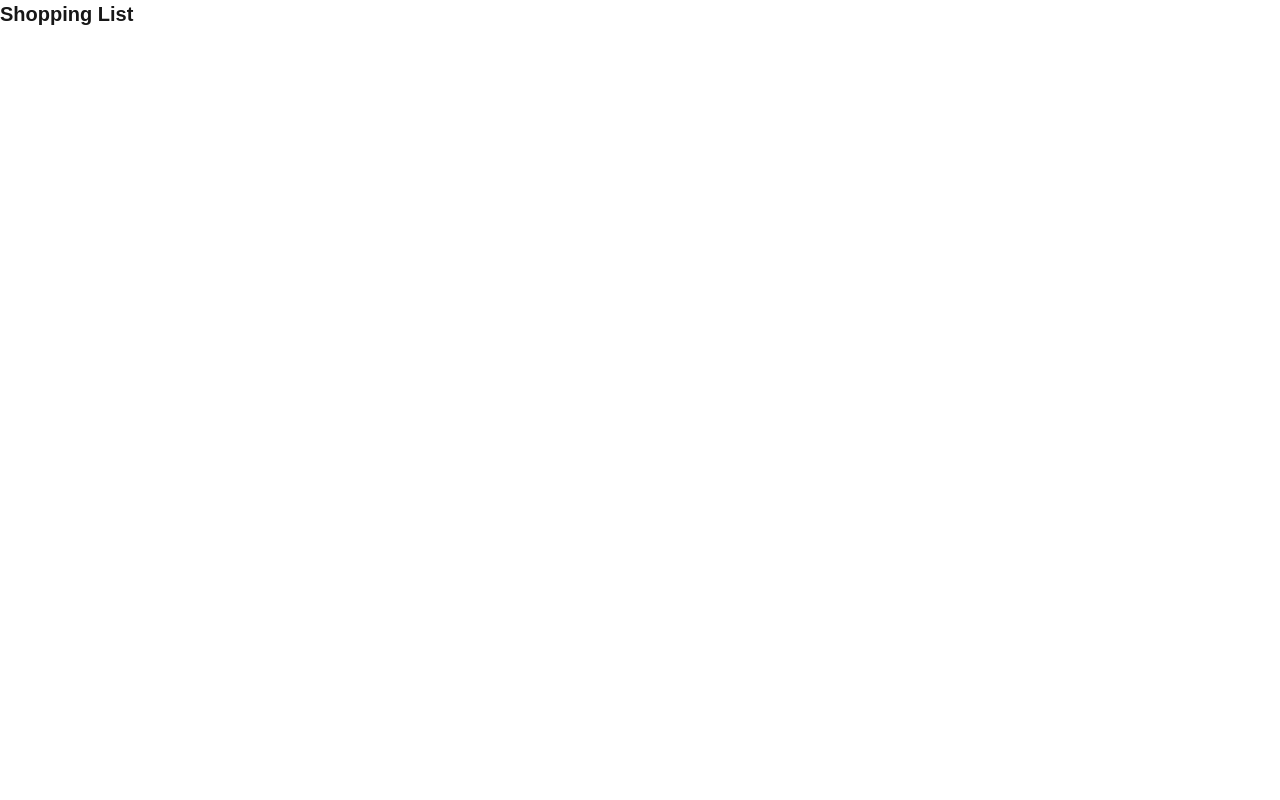
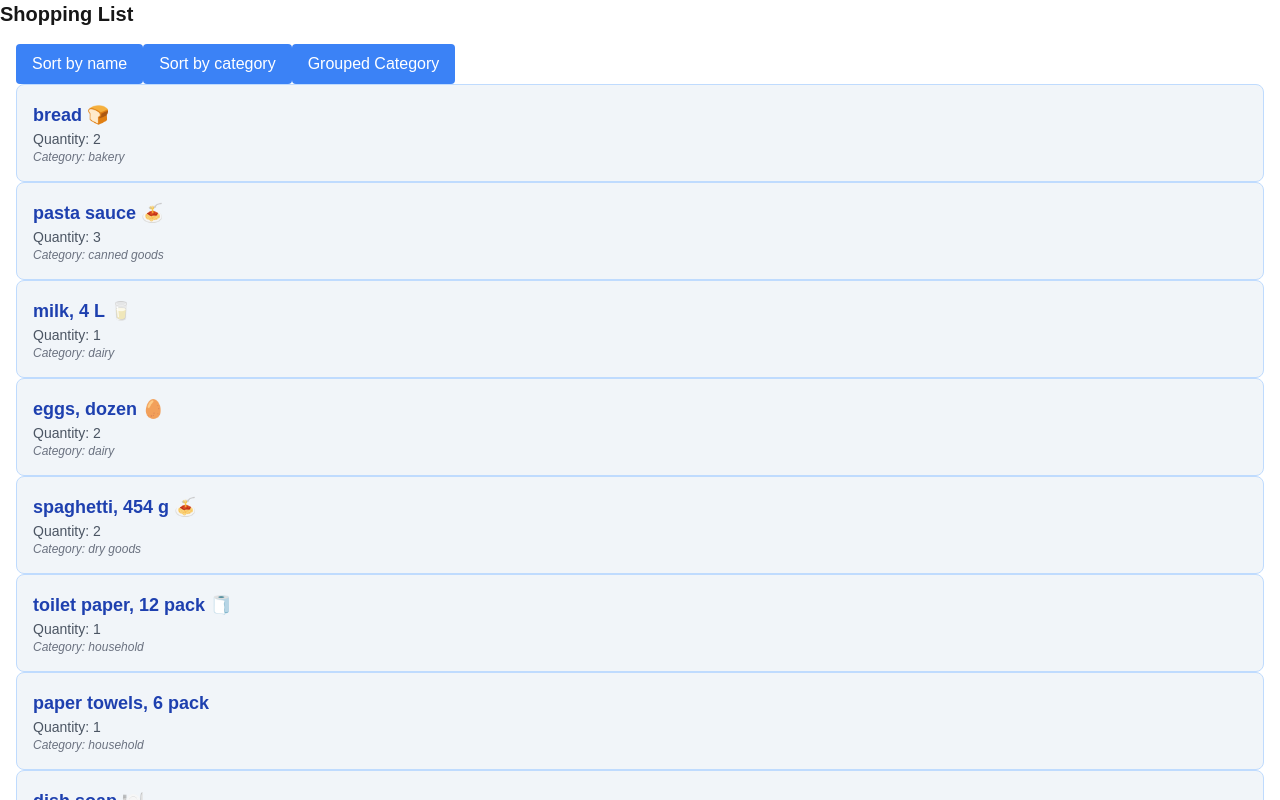
Before and after one commit to Nolelle/cprg306-assignments, a Next.js app: page /week-6 in a window 1280 px wide. Shown: the top 800 px of the page. Built offline with nearby package versions, Linux system fonts and the light colour scheme.

Commit message:
working on week 6

```diff
--- a/app/week-6/item-list.js
+++ b/app/week-6/item-list.js
@@ -1,90 +1,64 @@
-"use client"
+"use client";
 
 import { useState } from "react";
 import Item from "./item";
-
-const items = [ {
-  name: "milk, 4 L 🥛",
-  quantity: 1,
-  category: "dairy",
-},
-
- {
-  name: "bread 🍞",
-  quantity: 2,
-  category: "bakery",
-},
-
- {
-  name: "eggs, dozen 🥚",
-  quantity: 2,
-  category: "dairy",
-},
-
- {
-  name: "bananas 🍌",
-  quantity: 6,
-  category: "produce",
-},
-
- {
-  name: "broccoli 🥦",
-  quantity: 3,
-  category: "produce",
-},
-
- {
-  name: "chicken breasts, 1 kg 🍗",
-  quantity: 1,
-  category: "meat",
-},
-
- {
-  name: "pasta sauce 🍝",
-  quantity: 3,
-  category: "canned goods",
-},
-
- {
-  name: "spaghetti, 454 g 🍝",
-  quantity: 2,
-  category: "dry goods",
-},
-
- {
-  name: "toilet paper, 12 pack 🧻",
-  quantity: 1,
-  category: "household",
-},
-
- {
-  name: "paper towels, 6 pack",
-  quantity: 1,
-  category: "household",
-},
-
- {
-  name: "dish soap 🍽️",
-  quantity: 1,
-  category: "household",
-},
-
- {
-  name: "hand soap 🧼",
-  quantity: 4,
-  category: "household",
-}]
+import items from "./items.json";
 
 export default function ItemList() {
-  const [sortBy, setSortBy] = useState("name")
+  const [sortBy, setSortBy] = useState("category");
 
-  items.sort((a,b) => {})
+  const handleSortByName = (event) => {
+    setSortBy("name");
+  };
 
-    return(
-      <main className="p-4">
-      <ul className="space-y-4">
+  const handleSortByCategory = (event) => {
+    setSortBy("category");
+  };
+
+  const handleGroupByCategory = (event) => {}
+
+  if (sortBy === "name") {
+    items.sort((a, b) => a.name.localeCompare(b.name));
+  } else if (sortBy === "category") {
+    items.sort((a, b) => a.category.localeCompare(b.category));
+  }
+
+  return (
+    <main className="p-4">
+      <button
+        type="button"
+        onClick={handleSortByName}
+        className="px-4 py-2 rounded bg-blue-500 text-white hover:bg-blue-700"
+      >
+        Sort by name
+      </button>
+      <button
+        type="button"
+        onClick={handleSortByCategory}
+        className="px-4 py-2 rounded bg-blue-500 text-white hover:bg-blue-700"
+      >
+        Sort by category
+      </button>
+
+      <button
+        type="button"
+        onClick={handleGroupByCategory}
+        className="px-4 py-2 rounded bg-blue-500 text-white hover:bg-blue-700"
+      >
+       Grouped Category
+      </button>
+
+      <ul>
+        {items.map((item) => (
+          <li key={item.id}>
+            <Item
+              name={item.name}
+              quantity={item.quantity}
+              category={item.category}
+            />
+          </li>
+        ))}
       </ul>
-      </main>
-    )
-
+    </main>
+  );
 }
--- a/app/week-6/item.js
+++ b/app/week-6/item.js
@@ -1,12 +1,13 @@
-export default function Item({name, quantity, category}) {
-    return (
-        <main>
-            <li className="p-4 bg-slate-100 border border-blue-200 rounded-lg text-left">
-                <div className="text-lg font-bold text-blue-800">{name}</div>
-                <div className="text-sm font-normal text-gray-600">Quantity: {quantity}</div>
-                <div className="text-xs font-thin text-gray-500 italic">Category: {category}</div>
-            </li>
-        </main>
-    )
-
+export default function Item({ name, quantity, category }) {
+  return (
+    <li className="p-4 bg-slate-100 border border-blue-200 rounded-lg text-left">
+      <div className="text-lg font-bold text-blue-800">{name}</div>
+      <div className="text-sm font-normal text-gray-600">
+        Quantity: {quantity}
+      </div>
+      <div className="text-xs font-thin text-gray-500 italic">
+        Category: {category}
+      </div>
+    </li>
+  );
 }
```
